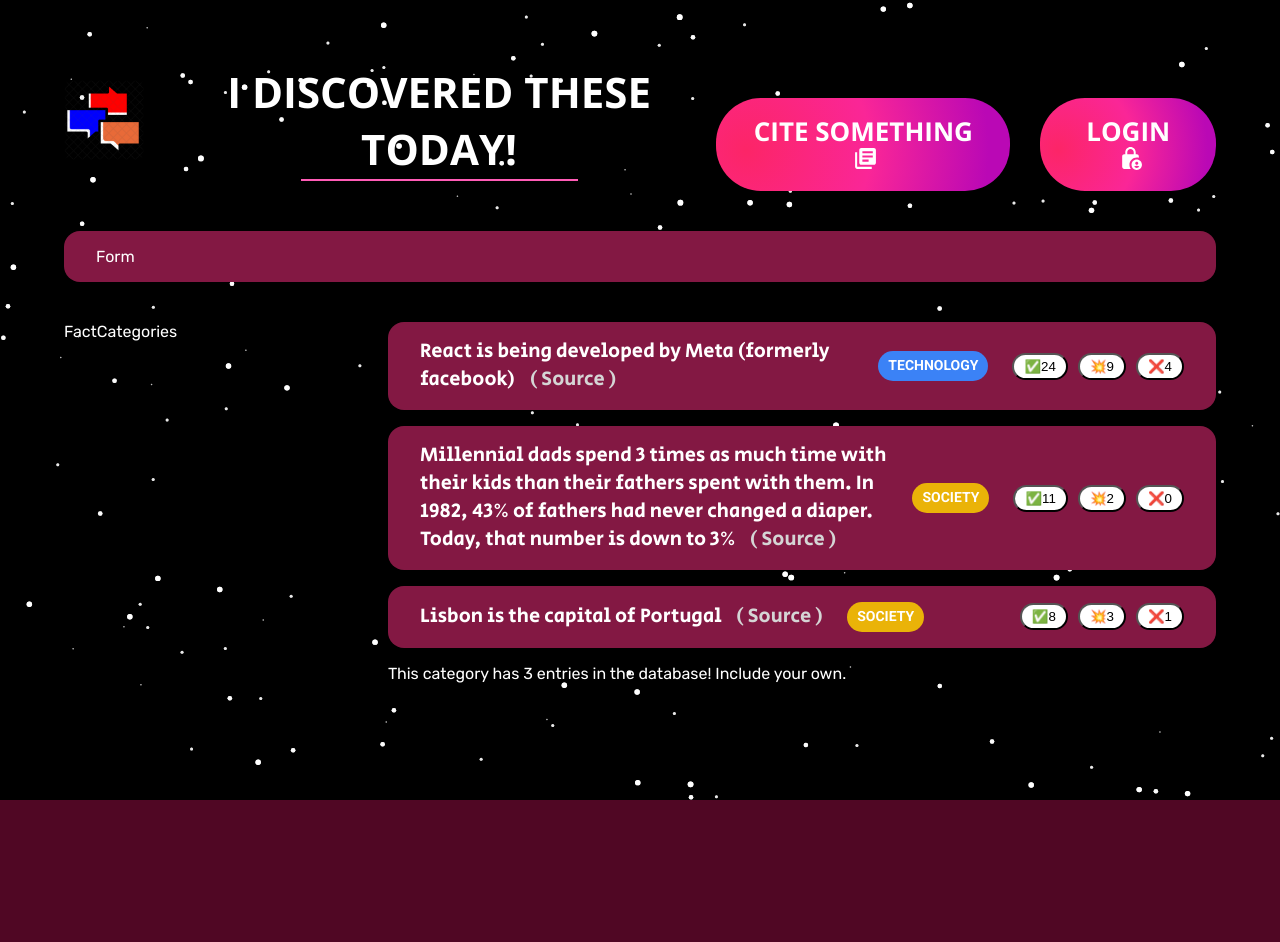
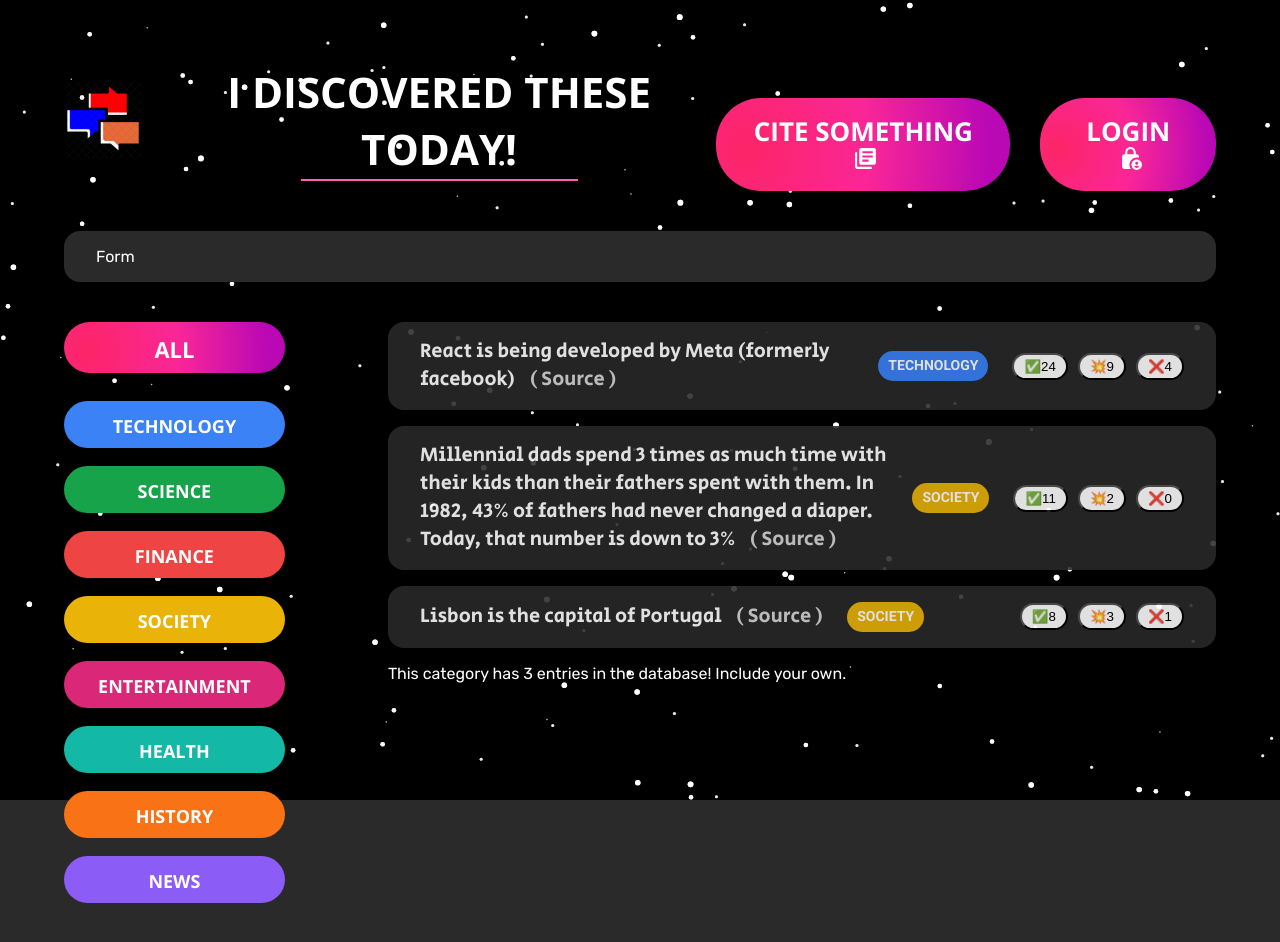
Before and after one commit to guptakshitij2308/facto-mania, a React (Vite) app: page / in a window 1280 px wide. Shown: the top 942 px of the page. Before the commit the page ends 800 px from the top, so only its background shows below. Built offline with nearby package versions, Linux system fonts and the light colour scheme.

Commit message:
Added types of facts component and rendered it

```diff
--- a/src/components/FactsCombined/FactCategories/FactCategories.jsx
+++ b/src/components/FactsCombined/FactCategories/FactCategories.jsx
@@ -1,8 +1,38 @@
 import React from "react";
 import "./Fact-Categories.css";
 
+const CATEGORIES = [
+  { name: "technology", color: "#3b82f6" },
+  { name: "science", color: "#16a34a" },
+  { name: "finance", color: "#ef4444" },
+  { name: "society", color: "#eab308" },
+  { name: "entertainment", color: "#db2777" },
+  { name: "health", color: "#14b8a6" },
+  { name: "history", color: "#f97316" },
+  { name: "news", color: "#8b5cf6" },
+];
+
 const FactCategories = () => {
-  return <aside>FactCategories</aside>;
+  return (
+    <aside>
+      <ul>
+        <li>
+          <button className="btn btn-all">All</button>
+        </li>
+
+        {CATEGORIES.map((cat) => (
+          <li key={cat.name}>
+            <button
+              style={{ backgroundColor: cat.color }}
+              className="btn btn-fact-type"
+            >
+              {cat.name}
+            </button>
+          </li>
+        ))}
+      </ul>
+    </aside>
+  );
 };
 
 export default FactCategories;
--- a/src/styles.css
+++ b/src/styles.css
@@ -5,7 +5,7 @@
 }
 
 body {
-  background-color: #500724;
+  background-color: #2a2a2a;
   font-family: "Rubik";
   color: #fff;
   padding: 48px 64px;
@@ -17,7 +17,7 @@
 }
 
 .form-facts {
-  background-color: #831843;
+  background-color: #2a2a2a;
   margin-bottom: 40px;
   padding: 16px 32px;
   /* text-align: center; */
@@ -59,13 +59,14 @@
   font-size: 20px;
   line-height: 1.4;
   font-family: "Secular One";
-  background-color: #831843;
+  background-color: #2a2a2a;
   margin-bottom: 16px;
   padding: 16px 32px;
   display: flex;
   align-items: center;
   gap: 24px;
   border-radius: 16px;
+  opacity: 0.88;
 }
 
 .source-link:link,
@@ -163,14 +164,18 @@
 }
 
 .btn-all {
-  margin-bottom: 32px;
-  width: 100%;
+  margin-bottom: 28px;
+  width: 80%;
+  /* padding-bottom: 20px; */
+  font-size: 22px;
 }
 
 .btn-fact-type {
-  width: 100%;
-  margin-bottom: 16px;
+  width: 80%;
+  margin-bottom: 18px;
   background-image: none;
+  /* padding-bottom: 15px; */
+  font-size: 18px;
 }
 
 .btn-tech {
```
